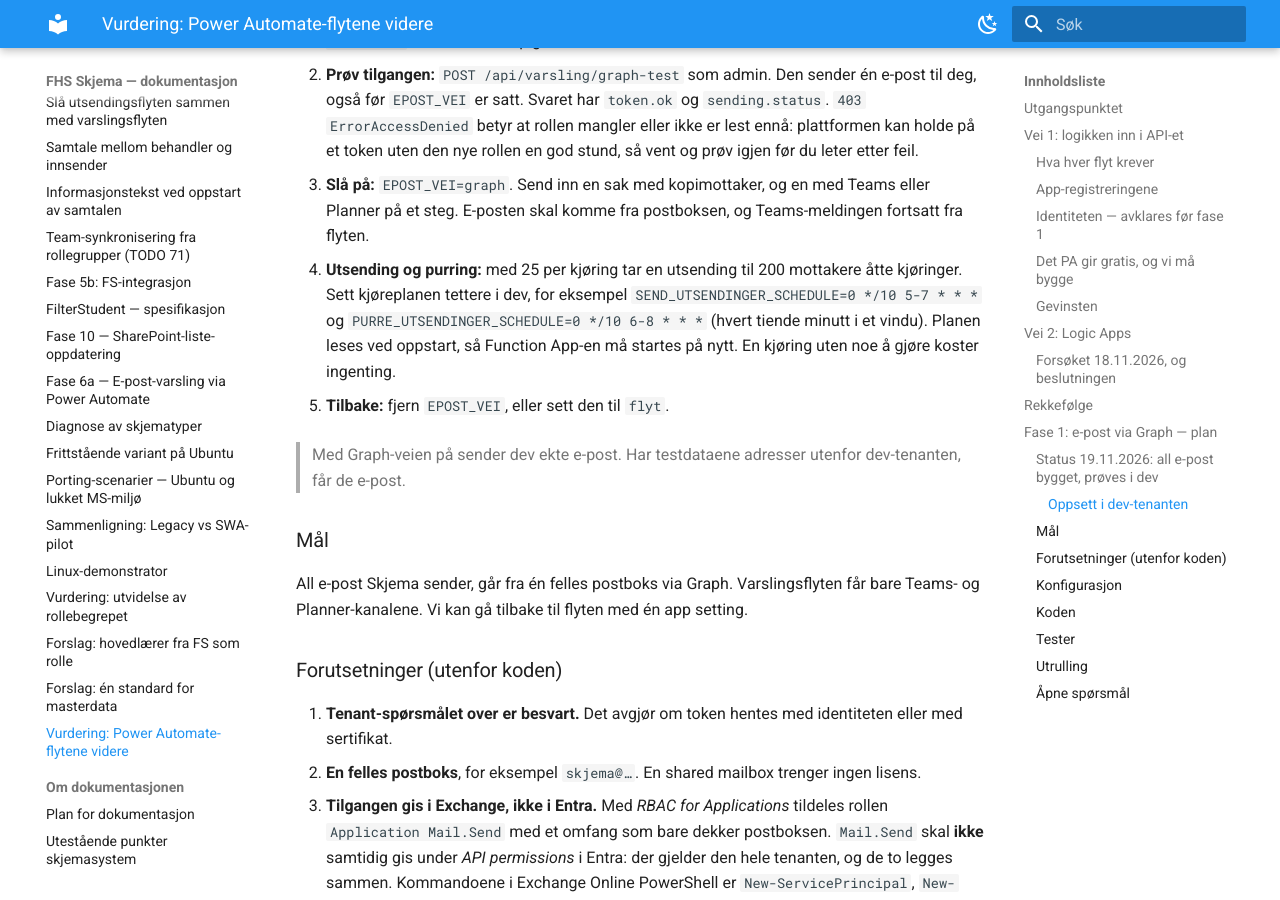
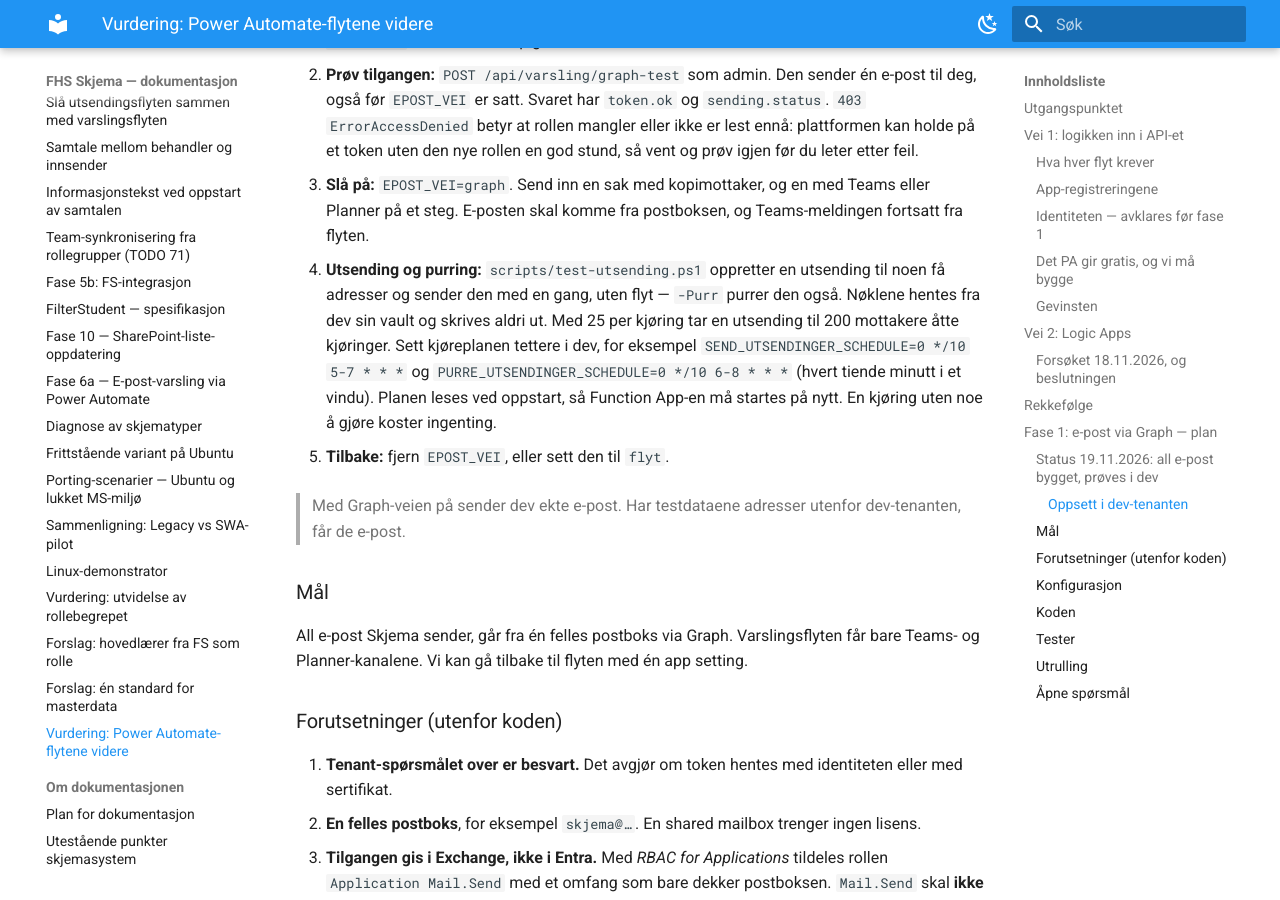
Before and after one commit to jachrist/skjema-swa, an MkDocs documentation site: the page built from docs/VURDERING-FLYTER.md, in a window 1280 px wide and 900 px high, scrolled down 6616 px. Built offline with MkDocs 1.6.1 and Material for MkDocs 9.7.7, drawn with Linux system fonts in a browser that asks for light colours.

Commit message:
Skript: test-utsending.ps1 — opprett, send og purr en utsending i dev
Gjør det en flyt ellers gjør: POST /api/utsending med utsendingsdato i
dag (og purredato med -Purr), så send-forfalte og purre for batchen.
Hvilken vei e-posten går, avgjøres av EPOST_VEI på Function App-en.

Nøklene (FLOW_CALLBACK_KEY, SCHEDULER_KEY) hentes fra vaulten med az,
eller med skjult inntasting, og skrives aldri ut. Personlige lenker vises
ikke. Ugyldige adresser stopper skriptet før noe sendes. -TorrKjor viser
kallet og gjør ingenting.

Co-Authored-By: Claude Opus 5.5 <noreply@anthropic.com>
Claude-Session: https://claude.ai/code/session_015ayNVTGuem7WF3WCorEerp

```diff
--- a/docs/VURDERING-FLYTER.md
+++ b/docs/VURDERING-FLYTER.md
@@ -232,7 +232,10 @@ bare når Microsoft 365 ligger i samme tenant som identiteten.
    Teams eller Planner på et steg. E-posten skal komme fra postboksen, og
    Teams-meldingen fortsatt fra flyten.
 
-6. **Utsending og purring:** med 25 per kjøring tar en utsending til 200
+6. **Utsending og purring:** `scripts/test-utsending.ps1` oppretter en
+   utsending til noen få adresser og sender den med en gang, uten flyt —
+   `-Purr` purrer den også. Nøklene hentes fra dev sin vault og skrives aldri
+   ut. Med 25 per kjøring tar en utsending til 200
    mottakere åtte kjøringer. Sett kjøreplanen tettere i dev, for eksempel
    `SEND_UTSENDINGER_SCHEDULE=0 */10 5-7 * * *` og
    `PURRE_UTSENDINGER_SCHEDULE=0 */10 6-8 * * *` (hvert tiende minutt i et
```
Also changed, not shown: 1 other file.
